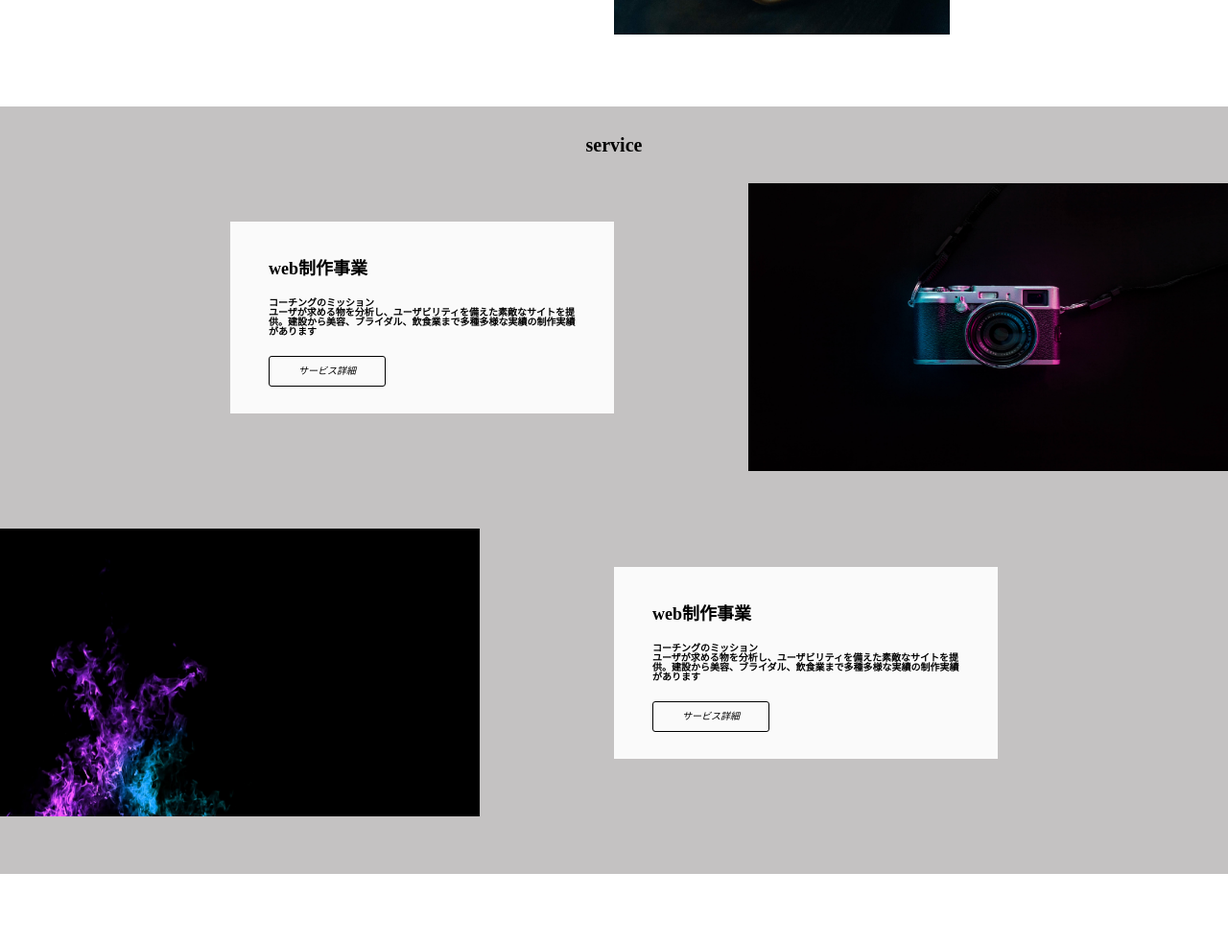
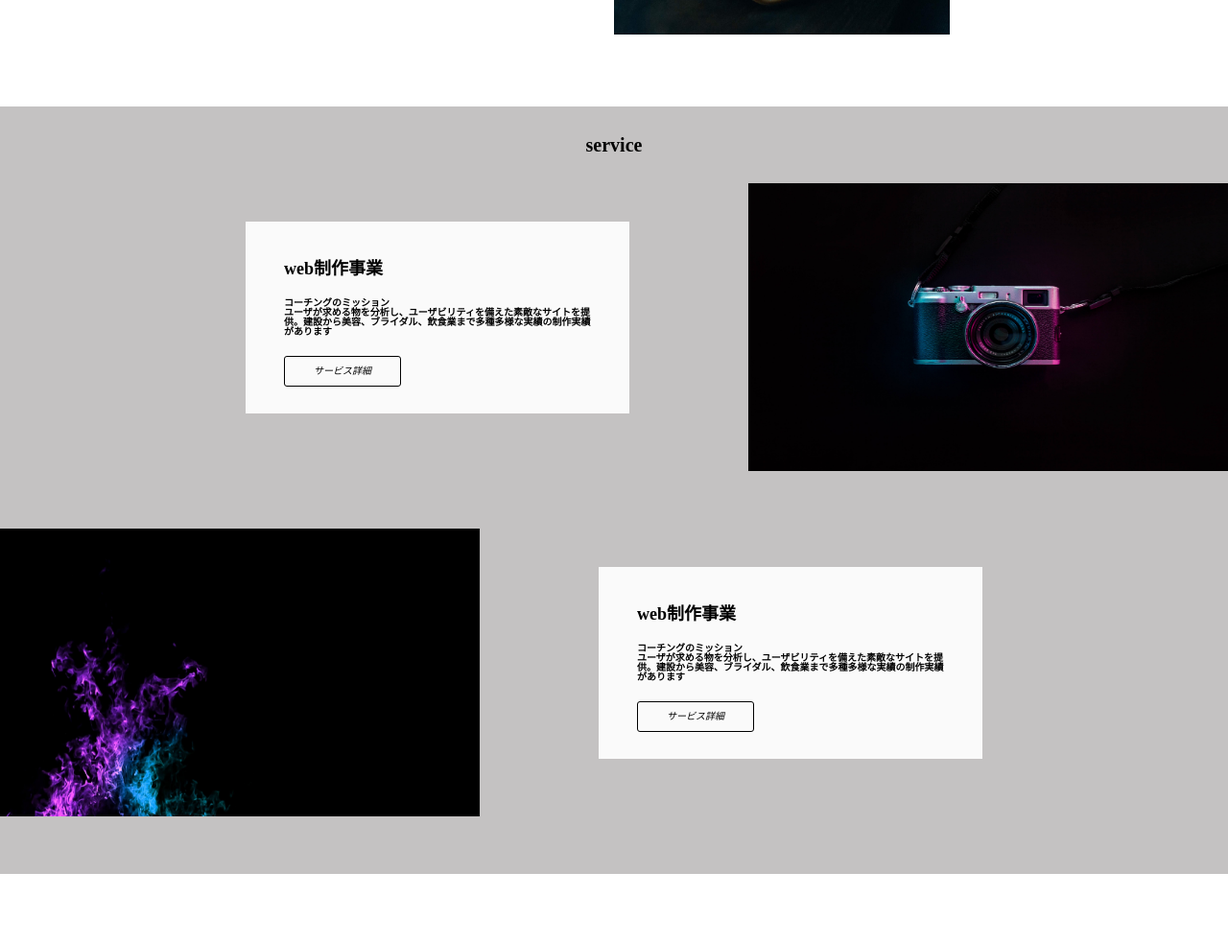
Before and after one commit to Keiko-lab/coachtech, a plain HTML site: page index.html in a window 1280 px wide. Shown: the part 719-1702 px from the top of the page at 96% size. Drawn offline with Linux system fonts and the light colour scheme.

Commit message:
sixth-commit

```diff
--- a/CSS/style.css
+++ b/CSS/style.css
@@ -303,7 +303,7 @@ input, select {
 .sb1 {
   position:  absolute;
   top: 15%;
-  right: 50%;
+  left: 20%;
   width: 400px;
   height: 200px;
   background: rgb(250, 250, 250) no-repeat;
@@ -312,7 +312,7 @@ input, select {
 .sb2 {
   position:  absolute;
   top: 60%;
-  left: 50%;
+  right: 20%;
   width: 400px;
   height: 200px;
   background: rgb(250, 250, 250) no-repeat;
```
